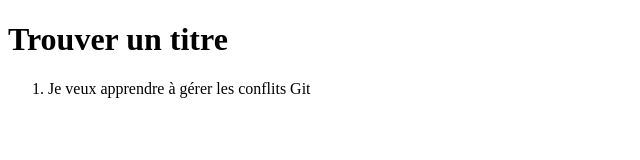
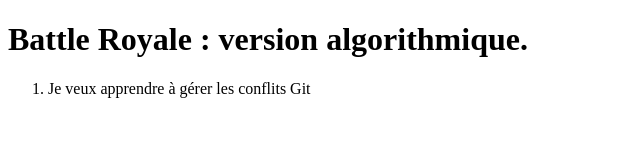
Before and after one commit to jeremt/ada-git-battle-royale, a plain HTML site: page index.html in a window 1280 px wide. Shown: the whole page, without its empty margins (0-640 px from the left). Drawn offline with Linux system fonts and the light colour scheme.

Commit message:
New Title

```diff
--- a/index.html
+++ b/index.html
@@ -6,7 +6,7 @@
         <title>Battle Royale</title>
     </head>
     <body>
-        <h1>Trouver un titre</h1>
+        <h1>Battle Royale : version algorithmique.</h1>
         <ol>
             <li>Je veux apprendre à gérer les conflits Git</li>
         </ol>
```
